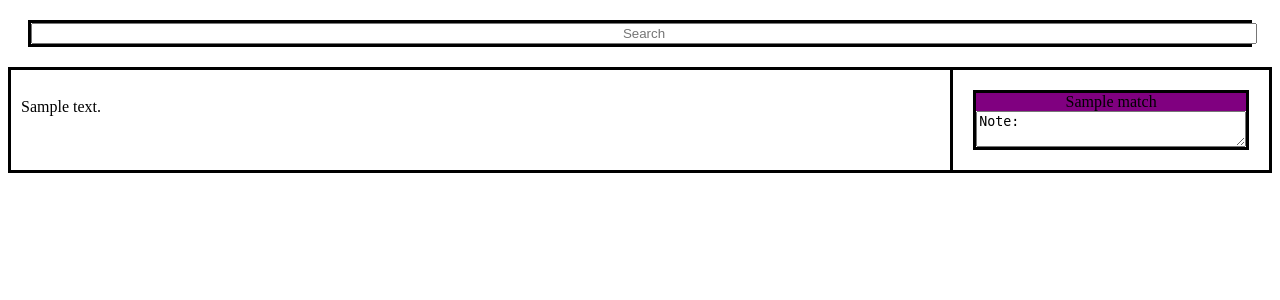
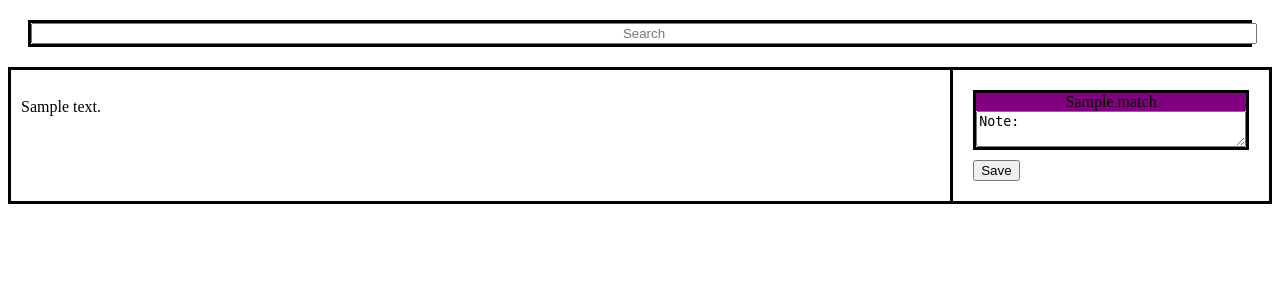
Before and after one commit to Torden360/PROJECT_document-search--comment-tool, a Flask app: template src/templates/file_view.html in a window 1280 px wide. Shown: the top 300 px of the page. Run offline with Flask 2, Linux system fonts and the light colour scheme; the template is opened without the code that fills it: most values are stand-ins (such as "Sample title", 1, 10 or a date in 2020).

Commit message:
Added save button

```diff
--- a/src/templates/file_view.html
+++ b/src/templates/file_view.html
@@ -17,14 +17,17 @@
     </p>
 
     <div class="match_container" id="group_id">
-
-        {% for match in matches %}
-        <div class="matches" id="match_id">
-            <label id="match_result"> {{match}} </label>
+        {% if matches %}
+            {% for match in matches %}
+            <div class="matches" id="match_id">
+                <label id="match_result"> {{match}} </label>
 <textarea row="10" col="50" id="note_id">Note: </textarea>
-        </div>
-        {% endfor %}
-
+            </div>
+            {% endfor %}
+            <form id="save" action="/save_grouped_matches">
+                <input type="submit" value="Save">
+            </form>
+        {% endif %}
 
         {% if not matches %}
         No match results found.
```
